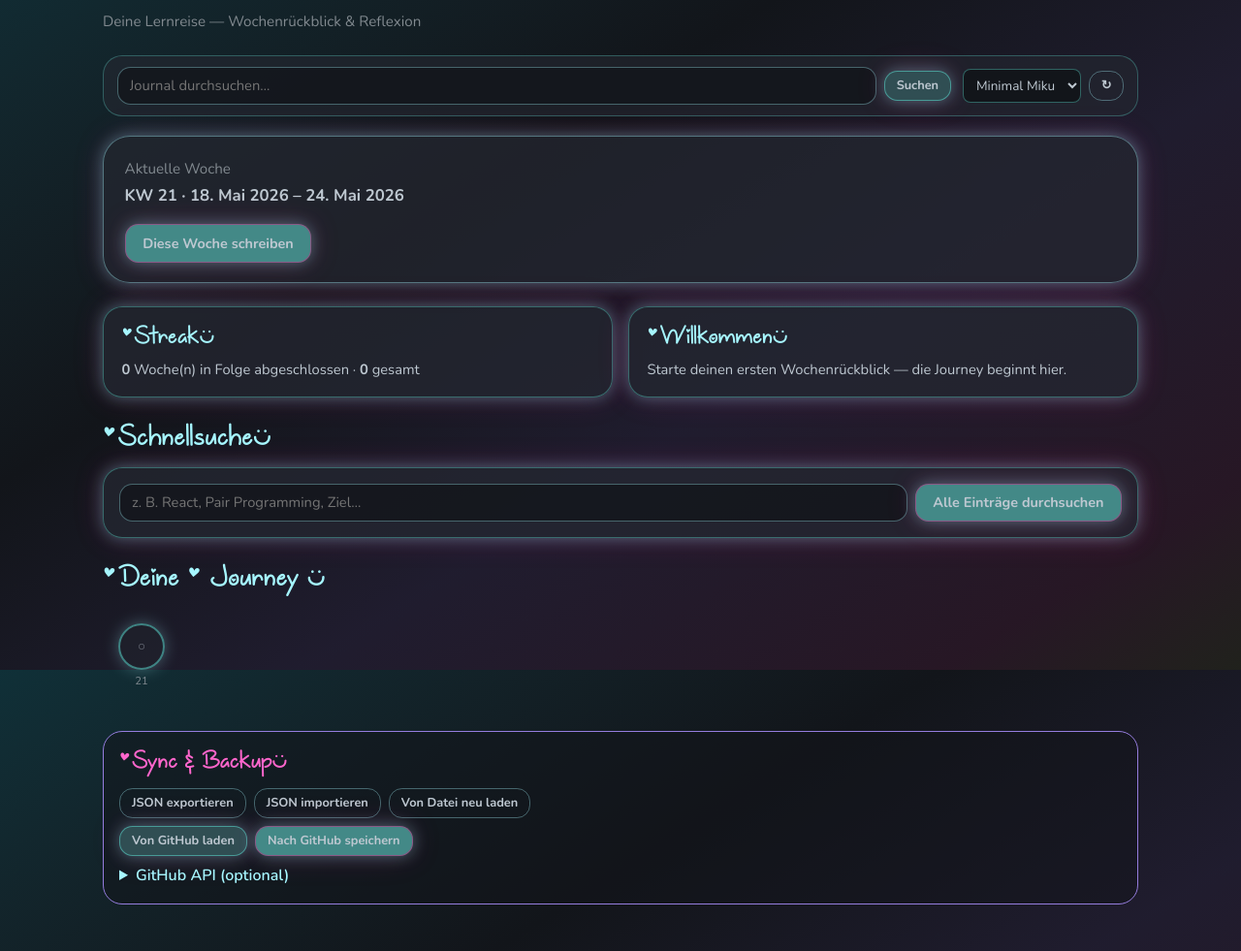
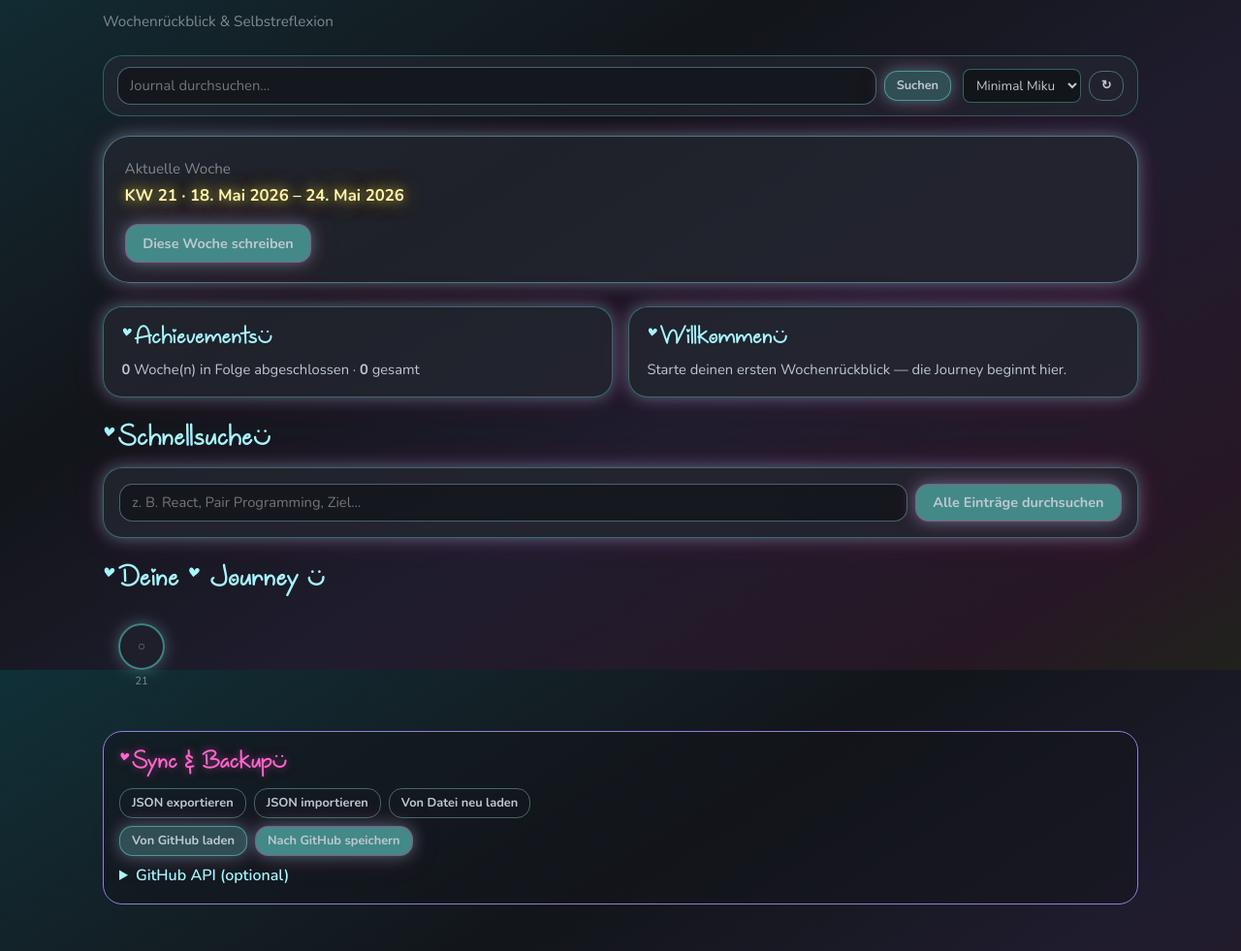
Before and after one commit to bucknatt/lernjournal, a website with bundled scripts: page index.html in a window 1280 px wide. Shown: the part 109-1090 px from the top of the page at 97% size. Built offline with nearby package versions, Linux system fonts and the light colour scheme.

Commit message:
Update color and glow

```diff
--- a/css/components.css
+++ b/css/components.css
@@ -291,6 +291,9 @@
   font-weight: 400;
   line-height: 1.2;
   color: var(--miku-accent-warm);
+  text-shadow:
+    0 0 0.5rem color-mix(in srgb, var(--miku-accent-warm) 40%, transparent),
+    0 0 1rem color-mix(in srgb, var(--miku-pop) 22%, transparent);
 }
 
 .settings-panel label {
--- a/css/layout.css
+++ b/css/layout.css
@@ -64,12 +64,16 @@ body {
   line-height: 1.45;
 }
 
-/* Week range (KW · dates) — readable body font, not display font */
+/* Week range (KW · dates) — Nunito + Miku sun accent */
 .week-range-label {
   font-family: var(--font-body);
   font-weight: 700;
   font-size: 1.05rem;
-  color: var(--miku-text);
+  color: var(--miku-week-range);
+  text-shadow:
+    0 0 0.65rem var(--miku-week-range-glow),
+    0 0 1.35rem var(--miku-week-range-glow),
+    0 0 2.25rem color-mix(in srgb, var(--palette-pop-sun) 28%, transparent);
   margin: 0.25rem 0 0;
 }
 
--- a/css/miku-tokens.css
+++ b/css/miku-tokens.css
@@ -61,6 +61,9 @@
   --font-size-title-page: clamp(2.35rem, 6vw, 3.25rem);
   --font-size-title-section: 1.85rem;
   --font-size-title-card: 1.55rem;
+
+  --miku-week-range: color-mix(in srgb, var(--palette-pop-sun) 42%, white);
+  --miku-week-range-glow: color-mix(in srgb, var(--palette-pop-sun) 55%, transparent);
   --radius-sm: 0.5rem;
   --radius-md: 0.85rem;
   --radius-lg: 1.25rem;
@@ -153,13 +156,3 @@ body[data-miku-theme="SnowMiku"] {
     color-mix(in srgb, var(--palette-pop-sun) 8%, var(--miku-bg)) 100%
   );
 }
-
-@media (prefers-reduced-motion: reduce) {
-  *,
-  *::before,
-  *::after {
-    animation-duration: 0.01ms !important;
-    animation-iteration-count: 1 !important;
-    transition-duration: 0.01ms !important;
-  }
-}
--- a/js/views/dashboard.js
+++ b/js/views/dashboard.js
@@ -28,7 +28,7 @@ export function renderDashboard(container, ctx) {
 
   renderAppHeader(container, {
     title: "Lernjournal",
-    subtitle: "Deine Lernreise — Wochenrückblick & Reflexion"
+    subtitle: "Wochenrückblick & Selbstreflexion"
   });
 
   renderAppToolbar(container, ctx);
@@ -77,7 +77,7 @@ export function renderDashboard(container, ctx) {
   const streakCard = document.createElement("article");
   streakCard.className = "card";
   streakCard.innerHTML = `
-    <h3 class="display-decor">${escapeHtml(decorateCardTitle("Streak"))}</h3>
+    <h3 class="display-decor">${escapeHtml(decorateCardTitle("Achievements"))}</h3>
     <p><strong>${streak}</strong> Woche(n) in Folge abgeschlossen · <strong>${completed}</strong> gesamt</p>
   `;
   grid.appendChild(streakCard);
```
